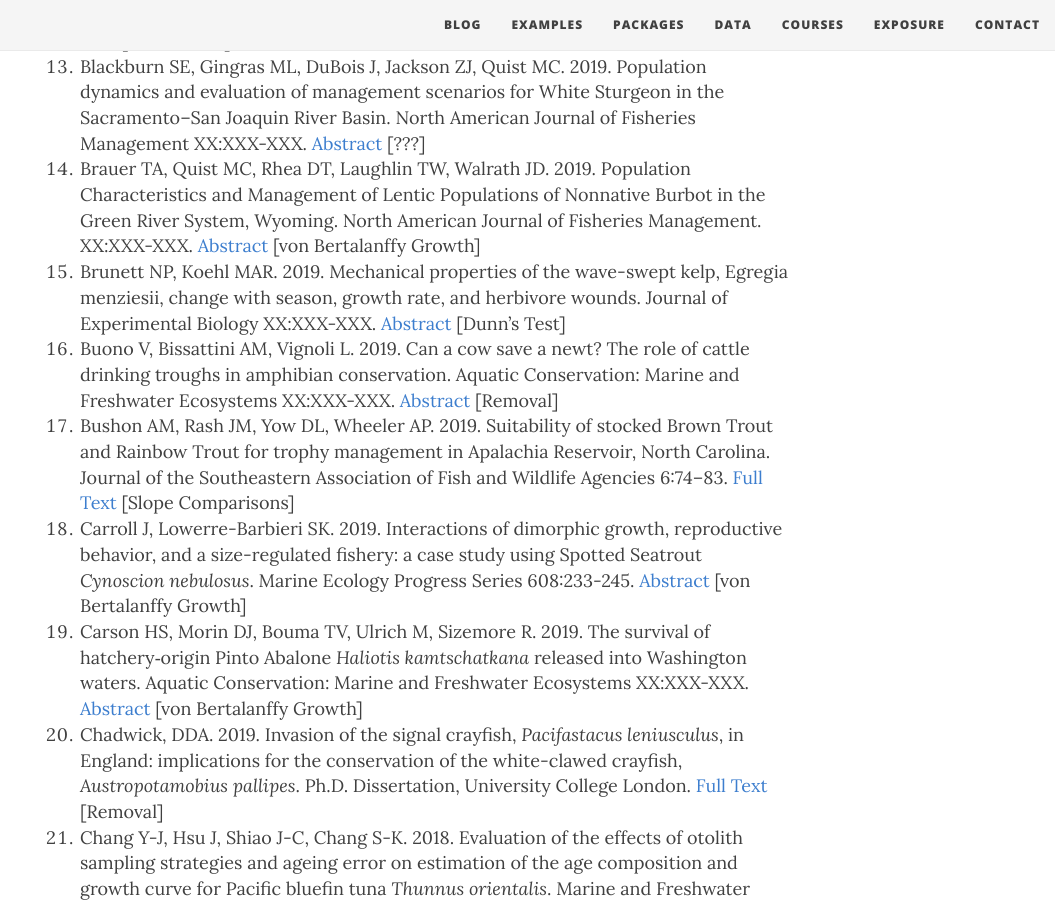
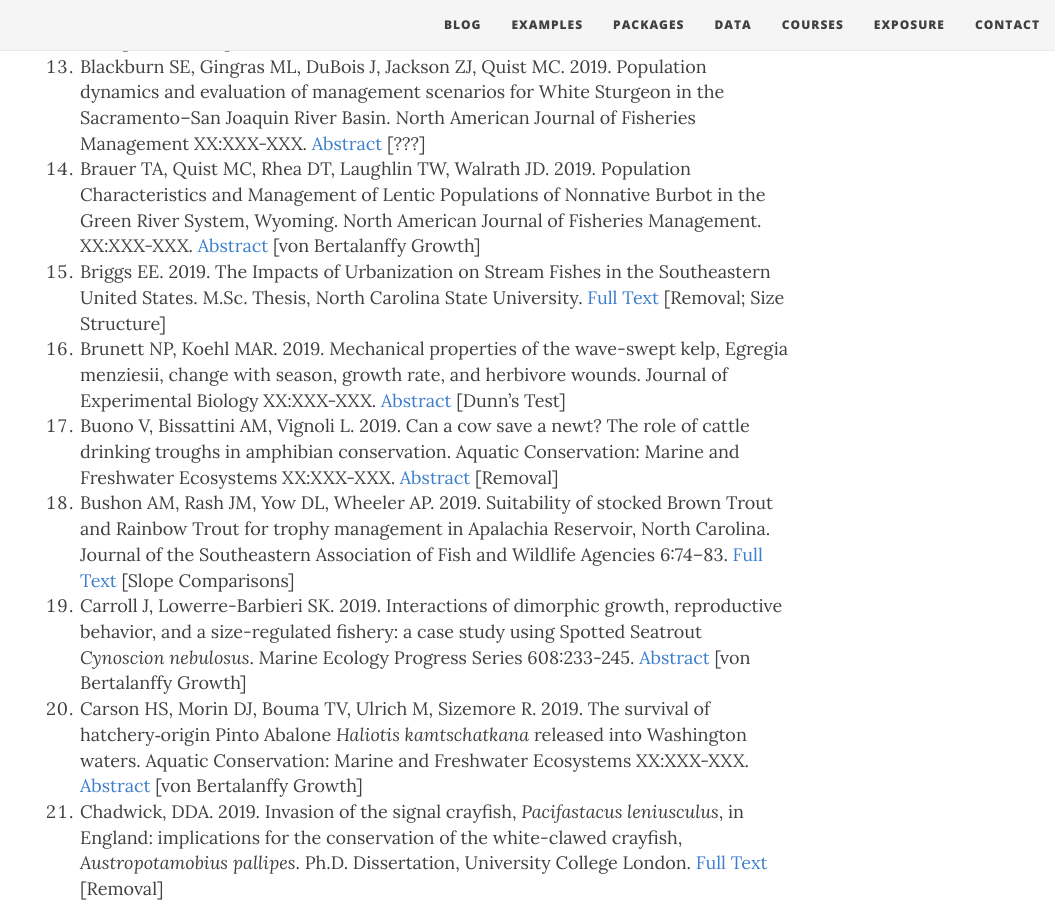
Before and after one commit to droglenc/fishR, a Jekyll site: the page built from exposure/exposure-citations19.md, in a window 1280 px wide and 900 px high, scrolled down 1424 px. Shown: the whole window, without its empty margins (225-1280 px from the left). Built offline with Jekyll 4.4.1, drawn with Linux system fonts in a browser that asks for light colours; nearby versions of some CDN libraries; some of the changed lines change nothing that is shown.

Commit message:
Update exposure-citations19.md

```diff
--- a/exposure/exposure-citations19.md
+++ b/exposure/exposure-citations19.md
@@ -5,7 +5,7 @@ subtitle: fishR and FSA is Being Used!!
 css: "/css/exposure-citation.css"
 ---
 
-The [**IFAR** book](http://derekogle.com/IFAR/), **fishR** website, or the **FSA** package were cited in the following <span id="contact-div">152</span> publications.
+The [**IFAR** book](http://derekogle.com/IFAR/), **fishR** website, or the **FSA** package were cited in the following <span id="contact-div">153</span> publications.
 
 1. Achilleos K, Smith AM, Gordon DP. 2019. The articulated bryozoan genus *Cellaria* in the southern Zealandian Region: distribution and associated fauna. Marine Biodiversiety XX:XXX-XXX. [Abstract](https://link.springer.com/article/10.1007/s12526-019-01009-y) [???]
 1. Albert LT, Junge C, Myrlund MK. 2019. Young mums are rebuilding the Spurdog stock (*Squalus acanthias* L.) in Norwegian waters. ICES Journal of Marine Science XX:XXX-XXX. [Abstract](https://academic.oup.com/icesjms/advance-article-abstract/doi/10.1093/icesjms/fsz156/5543885) [???]
@@ -21,6 +21,7 @@ The [**IFAR** book](http://derekogle.com/IFAR/), **fishR** website, or the **FSA
 1. Bertold M, Manuela B, Inge D, Sebastien L, Lorene MJ, Charly G, Miguel P-E, Hamada A, Han A, Matteo C. 2019. Detecting the onset ofautumn leaf senescence in deciduous forest trees of the temperate zone. New Phytologist XX:XXX-XXX. [Full Text](https://www.researchgate.net/profile/Bertold_Marien/publication/333846465_Detecting_the_onset_of_autumn_leaf_senescence_in_deciduous_forest_trees_of_the_temperate_zone/links/5d19c4e5a6fdcc2462b4a66c/Detecting-the-onset-of-autumn-leaf-senescence-in-deciduous-forest-trees-of-the-temperate-zone.pdf) [Dunn's Test]
 1. Blackburn SE, Gingras ML, DuBois J, Jackson ZJ, Quist MC. 2019. Population dynamics and evaluation of management scenarios for White Sturgeon in the Sacramento–San Joaquin River Basin. North American Journal of Fisheries Management XX:XXX-XXX. [Abstract](https://afspubs.onlinelibrary.wiley.com/doi/abs/10.1002/nafm.10316) [???]
 1. Brauer TA, Quist MC, Rhea DT, Laughlin TW, Walrath JD. 2019. Population Characteristics and Management of Lentic Populations of Nonnative Burbot in the Green River System, Wyoming. North American Journal of Fisheries Management. XX:XXX-XXX. [Abstract](https://afspubs.onlinelibrary.wiley.com/doi/abs/10.1002/nafm.10247) [von Bertalanffy Growth]
+1. Briggs EE. 2019. The Impacts of Urbanization on Stream Fishes in the Southeastern United States. M.Sc. Thesis, North Carolina State University. [Full Text](https://repository.lib.ncsu.edu/bitstream/handle/1840.20/37104/etd.pdf?sequence=1) [Removal; Size Structure]
 1. Brunett NP, Koehl MAR. 2019. Mechanical properties of the wave-swept kelp, Egregia menziesii, change with season, growth rate, and herbivore wounds. Journal of Experimental Biology XX:XXX-XXX. [Abstract](http://jeb.biologists.org/content/early/2019/01/23/jeb.190595.abstract) [Dunn's Test]
 1. Buono V, Bissattini AM, Vignoli L. 2019. Can a cow save a newt? The role of cattle drinking troughs in
 amphibian conservation. Aquatic Conservation: Marine and Freshwater Ecosystems XX:XXX-XXX. [Abstract](https://onlinelibrary.wiley.com/doi/abs/10.1002/aqc.3126) [Removal]
```
